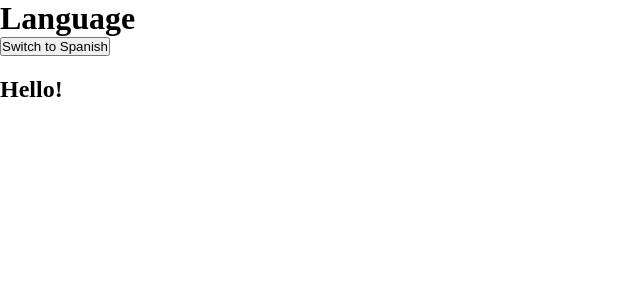
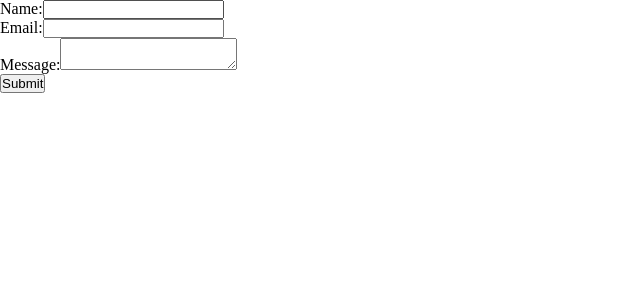
Before and after one commit to nurmoha251-droid/excise-3, a React (Vite) app: page / in a window 1280 px wide. Shown: the top 300 px of the page, without its empty margins (0-640 px from the left). Built offline with nearby package versions, Linux system fonts and the light colour scheme.

Commit message:
Adding version 2 code

```diff
--- a/src/App.jsx
+++ b/src/App.jsx
@@ -1,23 +1,11 @@
 import   useState  from "react";
-import DoubleCounter from "./DoubleCounter";
-import Counter from "./Counter";
-import Login from "./Login";
-import MultiStepForm from "./MultiStepForm";
-import Language from "./Language";
-import ShoppingCart from "./ShoppingCart";
+import ContactForm from "./ContactForm";
 function App() {
 
 
 
       return(
-<>
-{/* <Login/>
-<Counter/> */}
-{/* <MultiStepForm/> */}
-<Language/>
-{/* <ShoppingCart/> */}
-{/* <DoubleCounter/> */}
-     </>  )
+<ContactForm />)
 }
 
 
```
